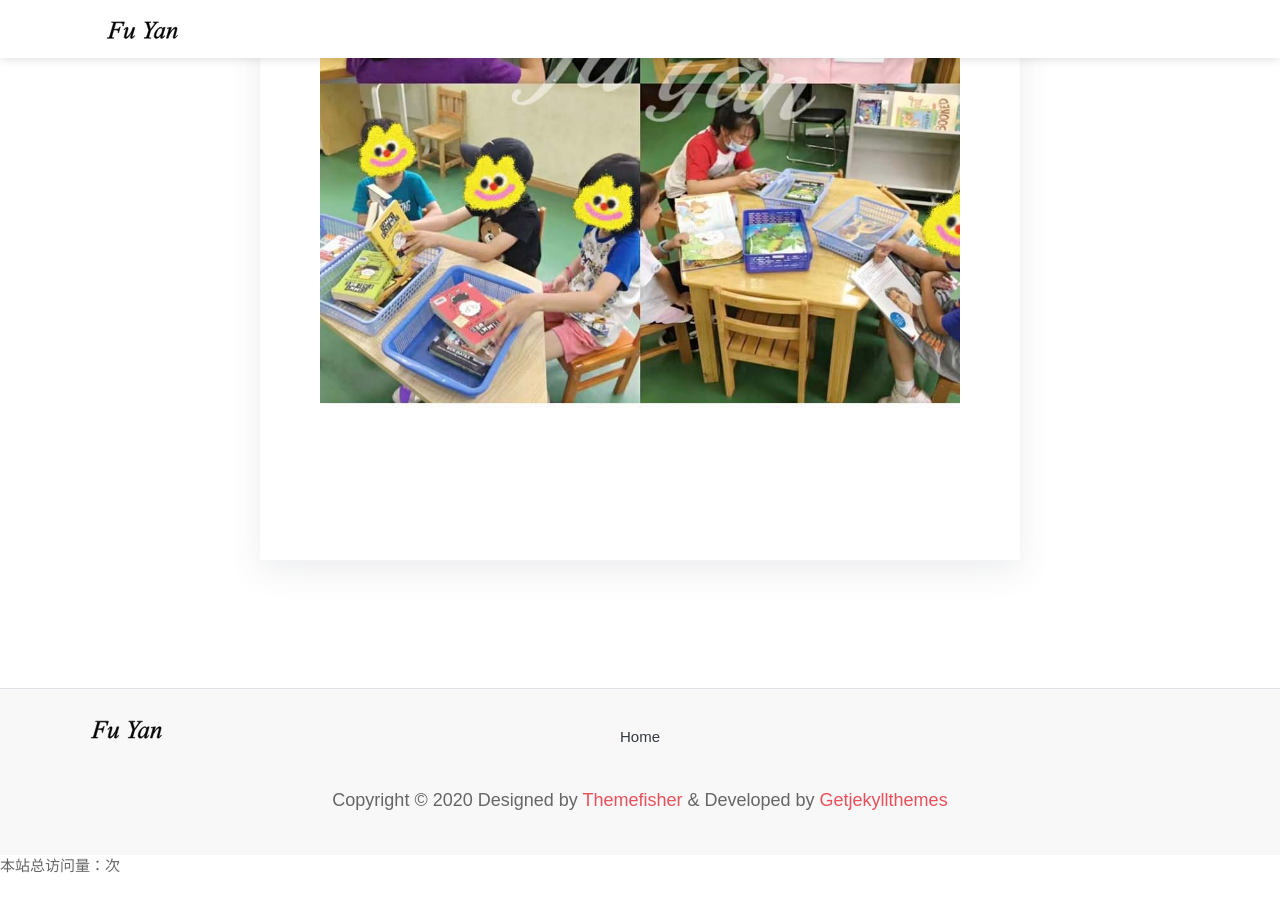
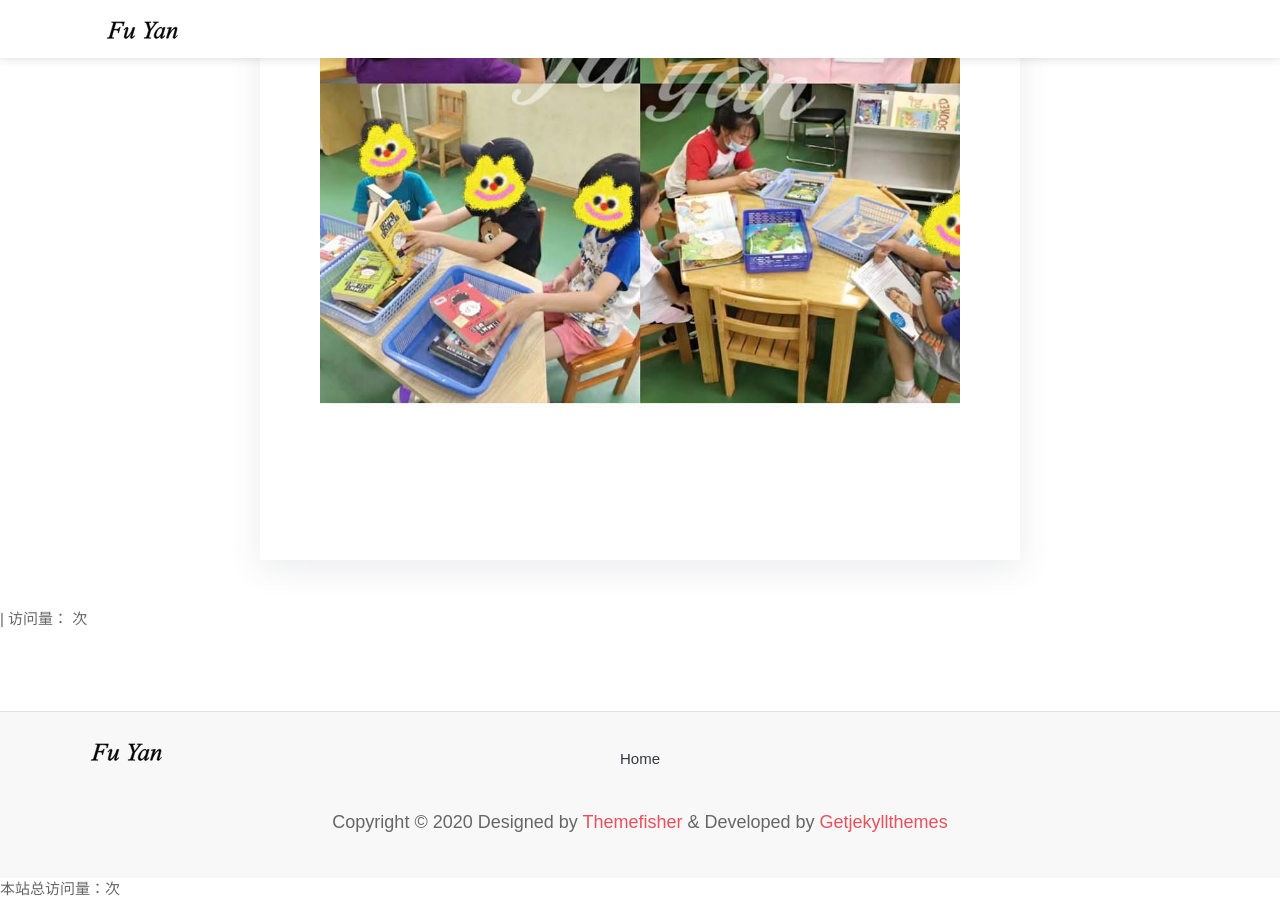
Before and after one commit to AnnaFu97/AnnaFu97.github.io, a Jekyll site: the page built from _posts/2021-09-22-5.活动剪影.md, in a window 1280 px wide and 900 px high, scrolled down 2800 px. Built offline with Jekyll 4.4.1, drawn with Linux system fonts in a browser that asks for light colours; some web fonts are replaced; comment, search, counter and statistics services are not loaded; before the commit the page ends 3678 px from its top, so only the background shows below that.

Commit message:
Update post.html

```diff
--- a/_layouts/post.html
+++ b/_layouts/post.html
@@ -31,4 +31,7 @@
       </div>
     </div>
   </div>
+
+  <span id="busuanzi_container_page_pv"> | 访问量：<span id="busuanzi_value_page_pv"></span> 次</span>
+
 </section>
```
